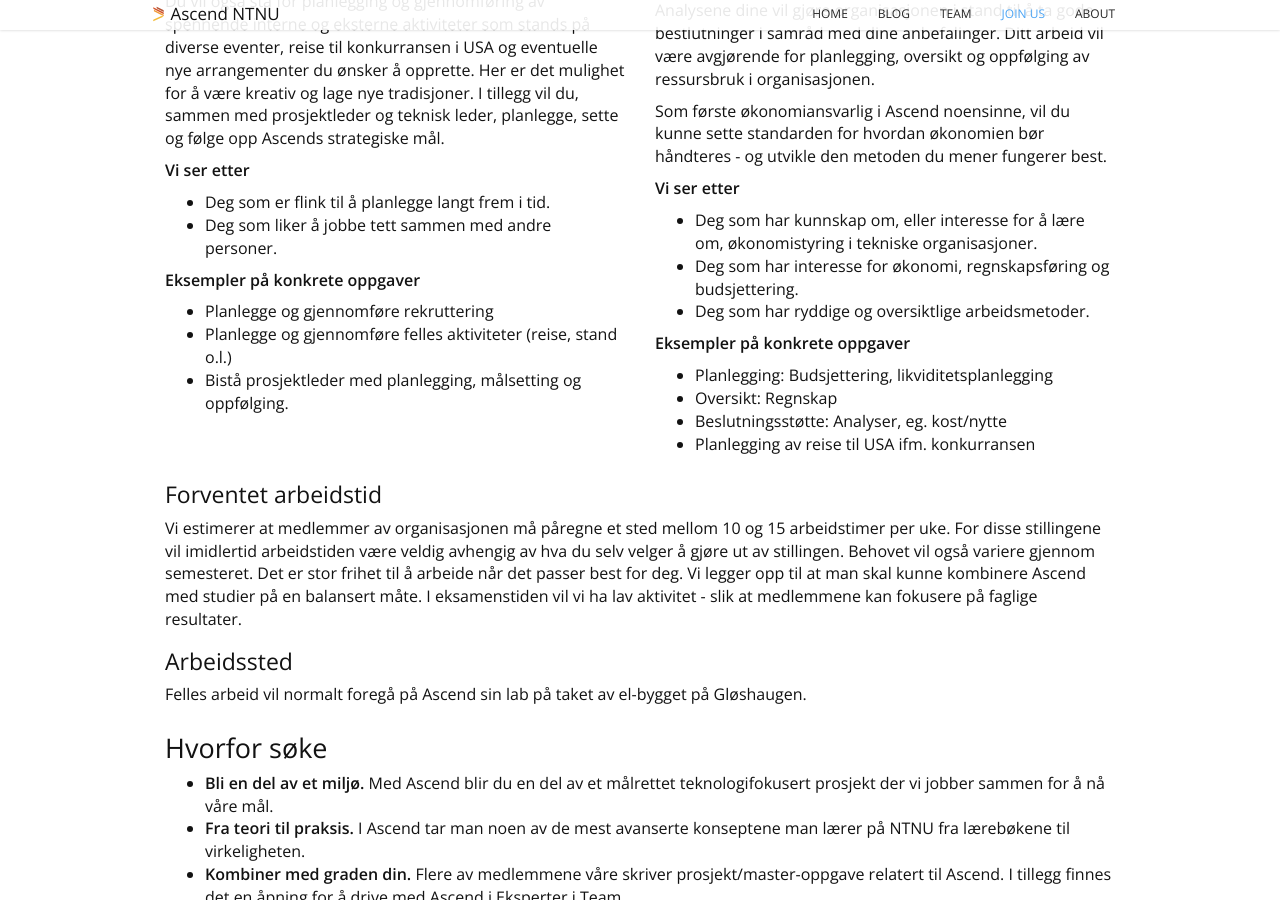
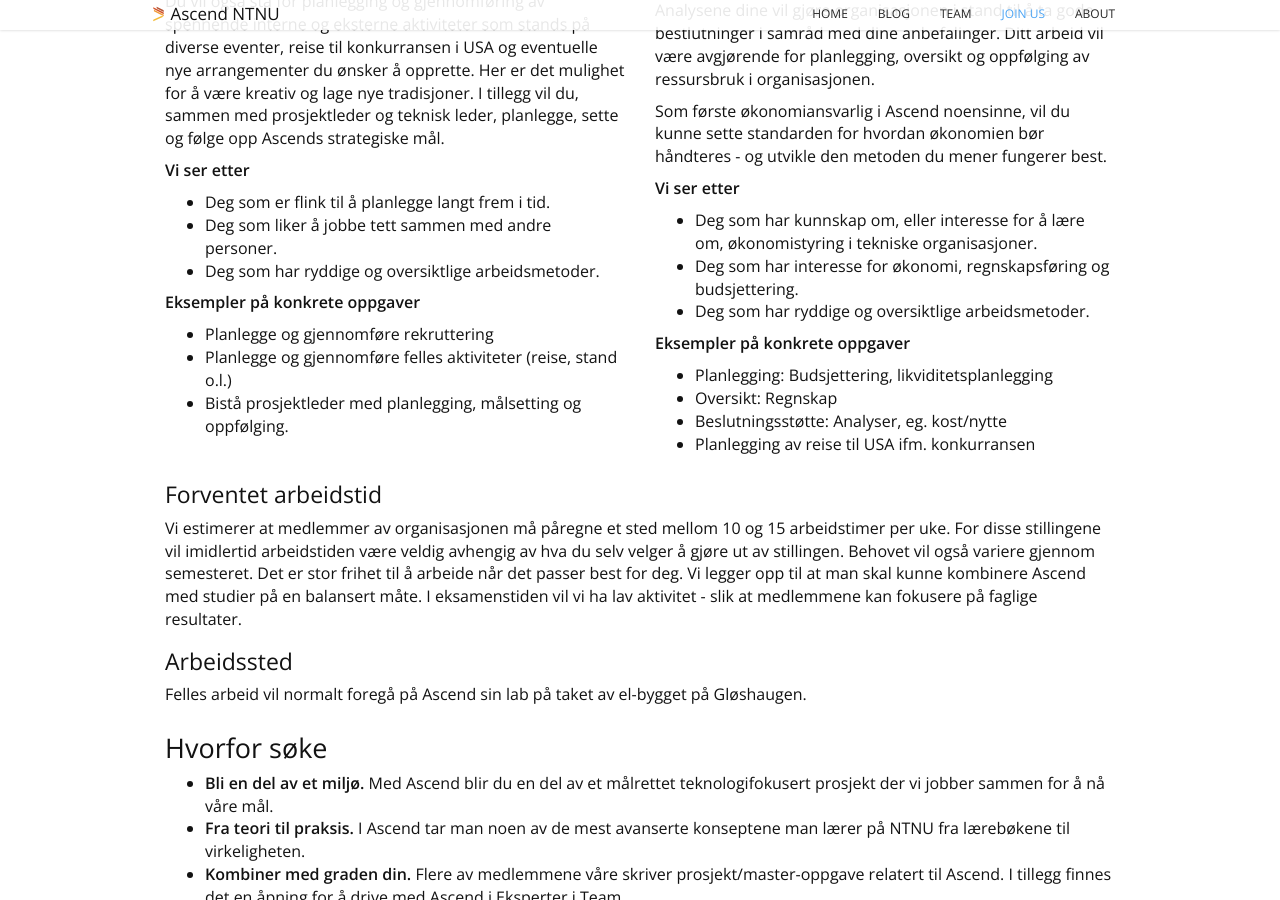
Before and after one commit to AscendNTNU/AscendNTNU.github.io, a Jekyll site: the page built from join.html, in a window 1280 px wide and 900 px high, scrolled down 757 px. Built offline with Jekyll 4.4.1, drawn with Linux system fonts in a browser that asks for light colours.

Commit message:
Add bulletpoint under "vi ser etter"

```diff
--- a/join.html
+++ b/join.html
@@ -50,6 +50,7 @@ permalink: /join/
 			<ul>
 				<li>Deg som er flink til å planlegge langt frem i tid. </li>
 				<li>Deg som liker å jobbe tett sammen med andre personer.</li>
+				<li>Deg som har ryddige og oversiktlige arbeidsmetoder.</li>
 			</ul>
 
 			<p><strong>Eksempler på konkrete oppgaver</strong></p>
```
